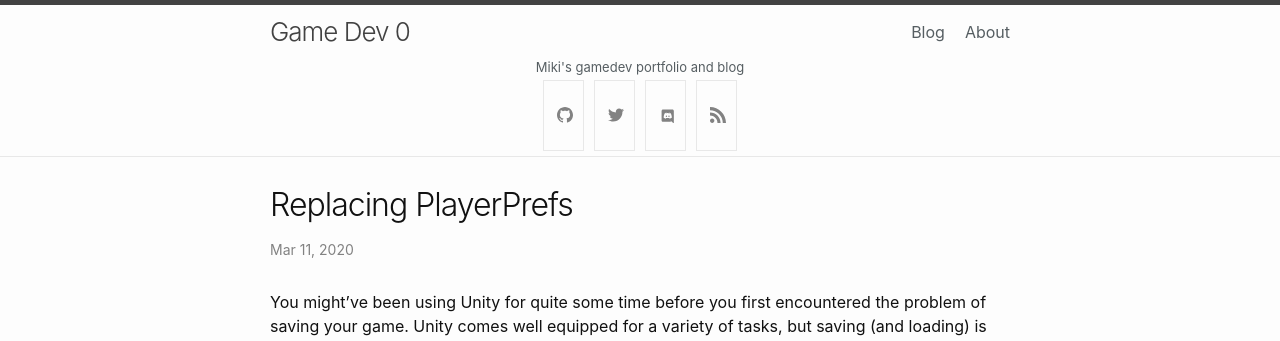
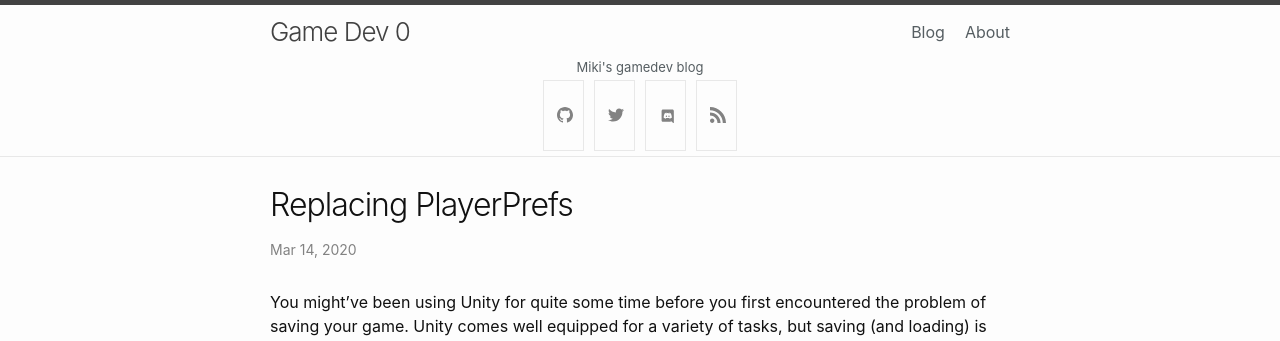
Before and after one commit to MPozek/mpozek.github.io, a Jekyll site: the page built from _posts/2020-03-14-replacing-playerprefs.md, in a window 1280 px wide and 900 px high. Shown: the top 341 px of the window. Built offline with Jekyll 4.4.1, drawn with Linux system fonts in a browser that asks for light colours; some of the changed text lies outside the part shown.

Commit message:
change subtitle and redate blog post

```diff
--- a/_config.yml
+++ b/_config.yml
@@ -14,10 +14,10 @@
 # You can create any custom variable you would like, and they will be accessible
 # in the templates via {{ site.myvariable }}.
 title: Game Dev 0
-subtitle: Miki's gamedev portfolio and blog
+subtitle: Miki's gamedev blog
 email: miki.creates@gmail.com
 description: >- # this means to ignore newlines until "baseurl:"
-  ©2020 Miki's Game Developer Homepage
+  ©2020 Miki's gamedev blog
 baseurl: "" # the subpath of your site, e.g. /blog
 url: "" # the base hostname & protocol for your site, e.g. http://example.com
 
--- a/_posts/2020-03-14-replacing-playerprefs.md
+++ b/_posts/2020-03-14-replacing-playerprefs.md
@@ -1,7 +1,7 @@
 ---
 layout: post
 title:  "Replacing PlayerPrefs"
-date:   2020-03-11 15:08:00 +0100
+date:   2020-03-14 +0100
 tags: unity, gamedev, c#
 summary: "You might’ve been using Unity for quite some time before you first encountered the problem of saving your game. Unity comes well equipped for a variety of tasks, but saving (and loading) is not one of them..."
 ---
```
